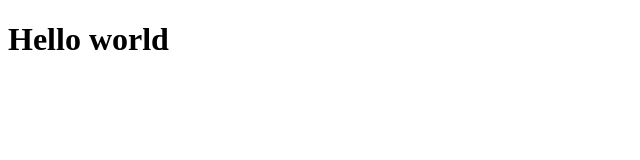
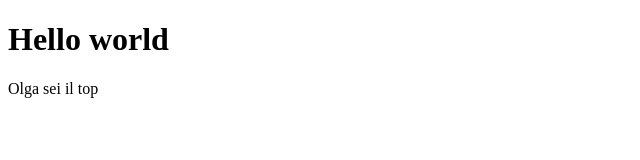
Before and after one commit to FernandoSalicandro/htmlcss-hello, a plain HTML site: page index.html in a window 1280 px wide. Shown: the whole page, without its empty margins (0-640 px from the left). Drawn offline with Linux system fonts and the light colour scheme.

Commit message:
feat: added p

```diff
--- a/index.html
+++ b/index.html
@@ -9,6 +9,7 @@
 
 <body>
     <h1>Hello world</h1>
+    <p>Olga sei il top</p>
 </body>
 
 </html>
```
